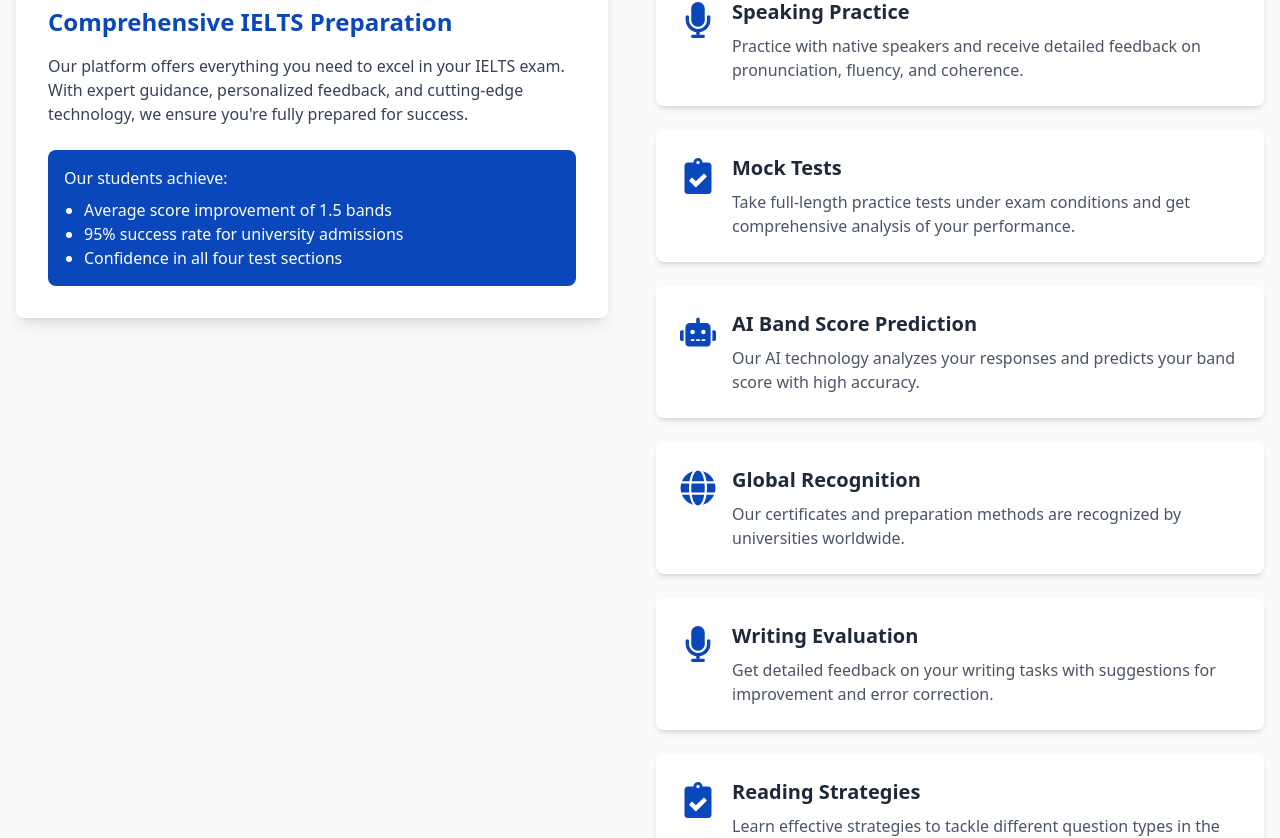
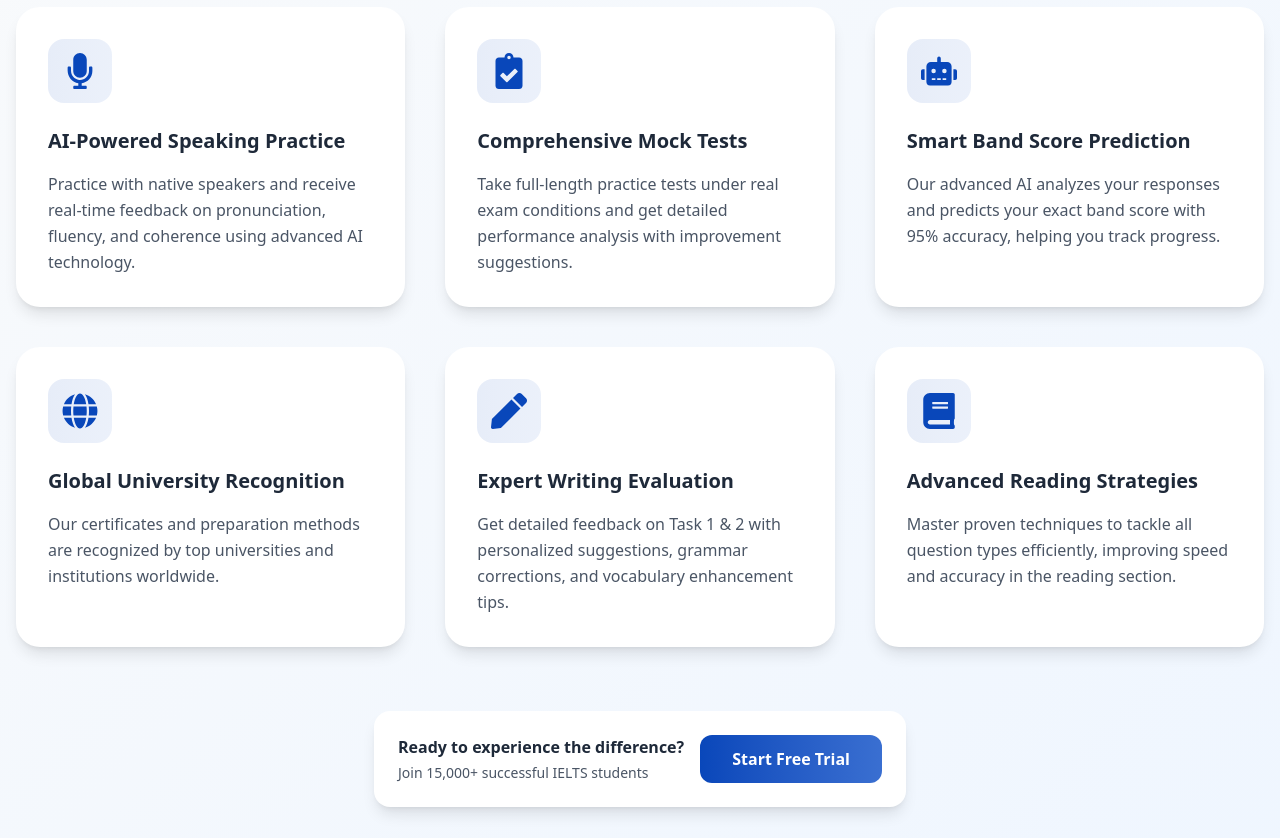
Before and after one commit to tarunmanoharann/babycode, a React (Vite) app in the folder frontend/: page / in a window 1280 px wide. Shown: the part 1175-2013 px from the top of the page. Built offline with nearby package versions, Linux system fonts and the light colour scheme.

Commit message:
Update Features.jsx

```diff
--- a/frontend/src/components/Features.jsx
+++ b/frontend/src/components/Features.jsx
@@ -1,137 +1,106 @@
-import React, { useEffect, useRef } from 'react';
-import { FaMicrophone, FaClipboardCheck, FaRobot, FaGlobe } from 'react-icons/fa';
+import React from 'react';
+import { FaMicrophone, FaClipboardCheck, FaRobot, FaGlobe, FaPen, FaBook } from 'react-icons/fa';
 
 const Features = () => {
   const features = [
     {
       icon: <FaMicrophone className="text-4xl text-[#0947ba]" />,
-      title: "Speaking Practice",
-      description: "Practice with native speakers and receive detailed feedback on pronunciation, fluency, and coherence."
+      title: "AI-Powered Speaking Practice",
+      description: "Practice with native speakers and receive real-time feedback on pronunciation, fluency, and coherence using advanced AI technology.",
+      gradient: "from-blue-500 to-purple-600"
     },
     {
       icon: <FaClipboardCheck className="text-4xl text-[#0947ba]" />,
-      title: "Mock Tests",
-      description: "Take full-length practice tests under exam conditions and get comprehensive analysis of your performance."
+      title: "Comprehensive Mock Tests",
+      description: "Take full-length practice tests under real exam conditions and get detailed performance analysis with improvement suggestions.",
+      gradient: "from-green-500 to-teal-600"
     },
     {
       icon: <FaRobot className="text-4xl text-[#0947ba]" />,
-      title: "AI Band Score Prediction",
-      description: "Our AI technology analyzes your responses and predicts your band score with high accuracy."
+      title: "Smart Band Score Prediction",
+      description: "Our advanced AI analyzes your responses and predicts your exact band score with 95% accuracy, helping you track progress.",
+      gradient: "from-purple-500 to-pink-600"
     },
     {
       icon: <FaGlobe className="text-4xl text-[#0947ba]" />,
-      title: "Global Recognition",
-      description: "Our certificates and preparation methods are recognized by universities worldwide."
+      title: "Global University Recognition",
+      description: "Our certificates and preparation methods are recognized by top universities and institutions worldwide.",
+      gradient: "from-orange-500 to-red-600"
     },
     {
-      icon: <FaMicrophone className="text-4xl text-[#0947ba]" />,
-      title: "Writing Evaluation",
-      description: "Get detailed feedback on your writing tasks with suggestions for improvement and error correction."
+      icon: <FaPen className="text-4xl text-[#0947ba]" />,
+      title: "Expert Writing Evaluation",
+      description: "Get detailed feedback on Task 1 & 2 with personalized suggestions, grammar corrections, and vocabulary enhancement tips.",
+      gradient: "from-cyan-500 to-blue-600"
     },
     {
-      icon: <FaClipboardCheck className="text-4xl text-[#0947ba]" />,
-      title: "Reading Strategies",
-      description: "Learn effective strategies to tackle different question types in the reading section."
+      icon: <FaBook className="text-4xl text-[#0947ba]" />,
+      title: "Advanced Reading Strategies",
+      description: "Master proven techniques to tackle all question types efficiently, improving speed and accuracy in the reading section.",
+      gradient: "from-indigo-500 to-purple-600"
     }
   ];
 
-  const sectionRef = useRef(null);
-  const leftSideRef = useRef(null);
-  const rightSideRef = useRef(null);
-
-  useEffect(() => {
-    const handleScroll = () => {
-      // Only apply the effect on desktop screens
-      if (window.innerWidth < 768) return;
-
-      if (!sectionRef.current || !leftSideRef.current || !rightSideRef.current) return;
-
-      const sectionTop = sectionRef.current.getBoundingClientRect().top;
-      const sectionHeight = sectionRef.current.offsetHeight;
-      const viewportHeight = window.innerHeight;
-
-      // Calculate how far we've scrolled into the section
-      const scrollProgress = (viewportHeight - sectionTop) / (sectionHeight + viewportHeight);
-
-      // Clamp the value between 0 and 1
-      const clampedProgress = Math.max(0, Math.min(1, scrollProgress));
-
-      // Apply the sticky effect to the left side
-      leftSideRef.current.style.position = 'sticky';
-      leftSideRef.current.style.top = '100px';
-    };
-
-    window.addEventListener('scroll', handleScroll);
-    handleScroll(); // Initial call
-
-    return () => {
-      window.removeEventListener('scroll', handleScroll);
-    };
-  }, []);
-
   return (
-    <section ref={sectionRef} className="bg-gray-50 py-16 md:py-24">
+    <section className="bg-gradient-to-br from-gray-50 to-blue-50 py-16 md:py-24 overflow-hidden">
       <div className="container mx-auto px-4">
+        {/* Header */}
         <div className="text-center mb-16">
-          <h2 className="text-3xl md:text-4xl font-bold mb-4 text-gray-800">Why Choose IELTS Pro</h2>
-          <p className="text-gray-600 max-w-2xl mx-auto">
-            Our comprehensive approach to IELTS preparation ensures you develop the skills needed to achieve your target score.
+          <h2 className="text-4xl md:text-5xl font-bold mb-6 text-gray-800">
+            Features That Make
+            <span className="bg-gradient-to-r from-[#0947ba] to-[#3a6fd1] bg-clip-text text-transparent"> Difference</span>
+          </h2>
+          <p className="text-xl text-gray-600 max-w-3xl mx-auto leading-relaxed">
+            Discover how our innovative approach, cutting-edge technology, and expert guidance
+            transform your IELTS preparation journey into a success story.
           </p>
         </div>
 
-        {/* Mobile view - regular grid */}
-        <div className="md:hidden grid grid-cols-1 gap-8">
+        {/* Features Grid */}
+        <div className="grid md:grid-cols-2 lg:grid-cols-3 gap-8 md:gap-10">
           {features.map((feature, index) => (
             <div
               key={index}
-              className="bg-white p-6 rounded-lg shadow-md hover:shadow-xl transition-shadow duration-300 flex flex-col items-center text-center"
+              className="group relative bg-white rounded-3xl p-8 shadow-lg hover:shadow-2xl transition-all duration-700 transform"
             >
-              <div className="mb-4">
-                {feature.icon}
+              {/* Gradient Background */}
+              <div className={`absolute inset-0 bg-gradient-to-br ${feature.gradient} opacity-0 group-hover:opacity-5 transition-opacity duration-300 rounded-3xl`}></div>
+
+              {/* Icon Container */}
+              <div className="relative mb-6">
+                <div className="inline-flex items-center justify-center w-16 h-16 bg-gradient-to-r from-[#0947ba]/10 to-[#3a6fd1]/10 rounded-2xl ">
+                  {feature.icon}
+                </div>
               </div>
-              <h3 className="text-xl font-semibold mb-3 text-gray-800">{feature.title}</h3>
-              <p className="text-gray-600">{feature.description}</p>
+
+              {/* Content */}
+              <div className="relative">
+                <h3 className="text-xl font-bold mb-4 text-gray-800 group-hover:text-[#0947ba] transition-colors duration-300">
+                  {feature.title}
+                </h3>
+                <p className="text-gray-600 leading-relaxed group-hover:text-gray-700 transition-colors duration-300">
+                  {feature.description}
+                </p>
+
+
+              </div>
+
+              {/* Border Glow Effect */}
+              <div className="absolute inset-0 rounded-3xl border-2 border-transparent group-hover:border-[#0947ba]/20 transition-colors duration-300"></div>
             </div>
           ))}
         </div>
 
-        {/* Desktop view - scrolling effect */}
-        <div className="hidden md:flex">
-          {/* Left side - static content */}
-          <div ref={leftSideRef} className="w-1/2 pr-8">
-            <div className="bg-white p-8 rounded-lg shadow-lg">
-              <h3 className="text-2xl font-bold text-[#0947ba] mb-4">Comprehensive IELTS Preparation</h3>
-              <p className="text-gray-700 mb-6">
-                Our platform offers everything you need to excel in your IELTS exam. With expert guidance,
-                personalized feedback, and cutting-edge technology, we ensure you're fully prepared for success.
-              </p>
-              <div className="bg-[#0947ba] text-white p-4 rounded-lg">
-                <p className="font-medium">Our students achieve:</p>
-                <ul className="mt-2 list-disc pl-5">
-                  <li>Average score improvement of 1.5 bands</li>
-                  <li>95% success rate for university admissions</li>
-                  <li>Confidence in all four test sections</li>
-                </ul>
-              </div>
+        {/* Bottom CTA */}
+        <div className="text-center mt-16">
+          <div className="inline-flex flex-col sm:flex-row items-center gap-4 bg-white p-6 rounded-2xl shadow-lg">
+            <div className="text-left">
+              <h4 className="font-bold text-gray-800 mb-1">Ready to experience the difference?</h4>
+              <p className="text-gray-600 text-sm">Join 15,000+ successful IELTS students</p>
             </div>
-          </div>
-
-          {/* Right side - scrolling content */}
-          <div ref={rightSideRef} className="w-1/2 space-y-6 pl-4">
-            {features.map((feature, index) => (
-              <div
-                key={index}
-                className="bg-white p-6 rounded-lg shadow-md hover:shadow-xl transition-shadow duration-300 flex items-start"
-              >
-                <div className="mr-4 mt-1">
-                  {feature.icon}
-                </div>
-                <div>
-                  <h3 className="text-xl font-semibold mb-2 text-gray-800">{feature.title}</h3>
-                  <p className="text-gray-600">{feature.description}</p>
-                </div>
-              </div>
-            ))}
+            <button className="bg-gradient-to-r from-[#0947ba] to-[#3a6fd1] text-white px-8 py-3 rounded-xl font-semibold hover:shadow-lg transition-all duration-300 hover:-translate-y-1">
+              Start Free Trial
+            </button>
           </div>
         </div>
       </div>
```
